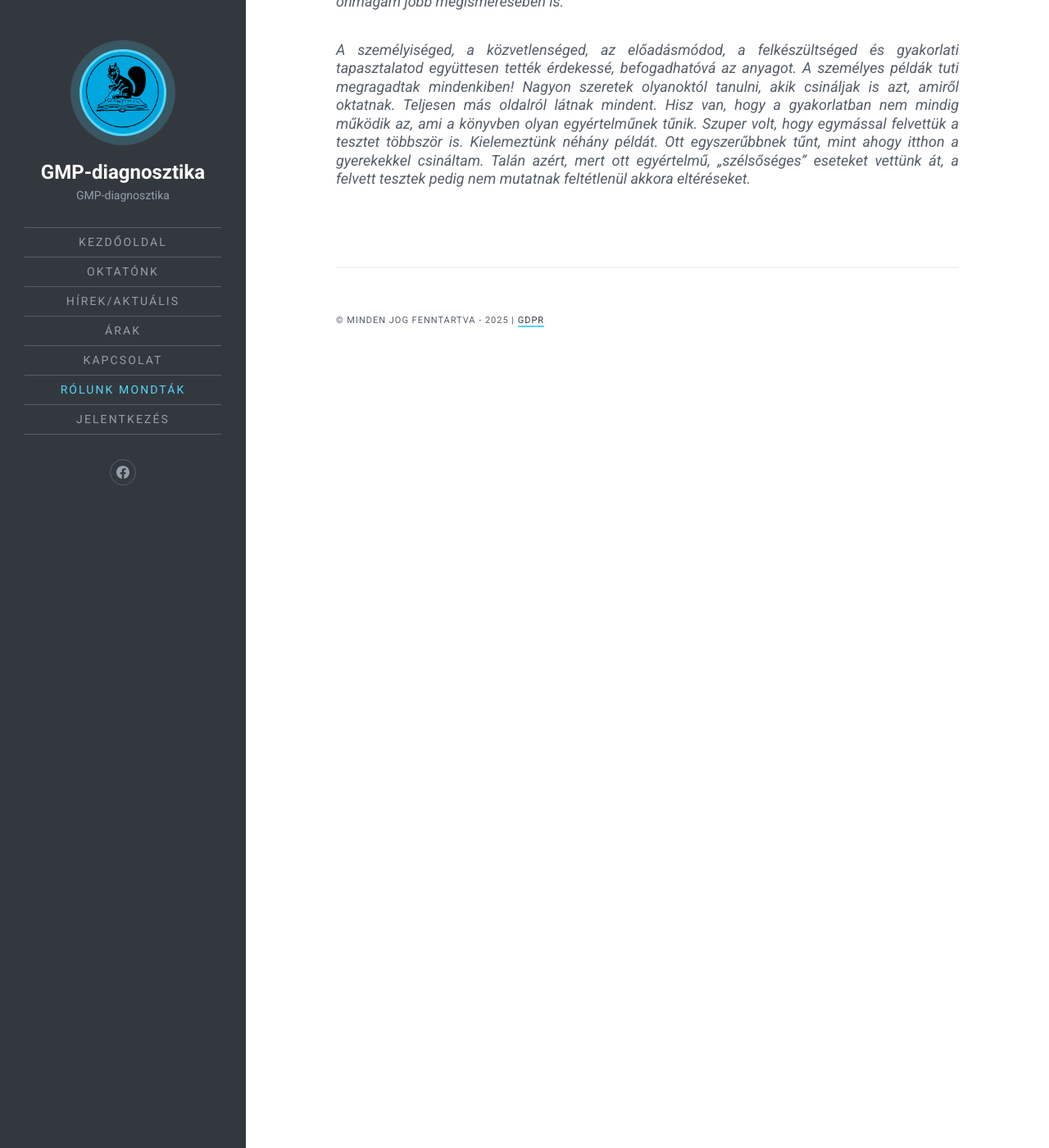
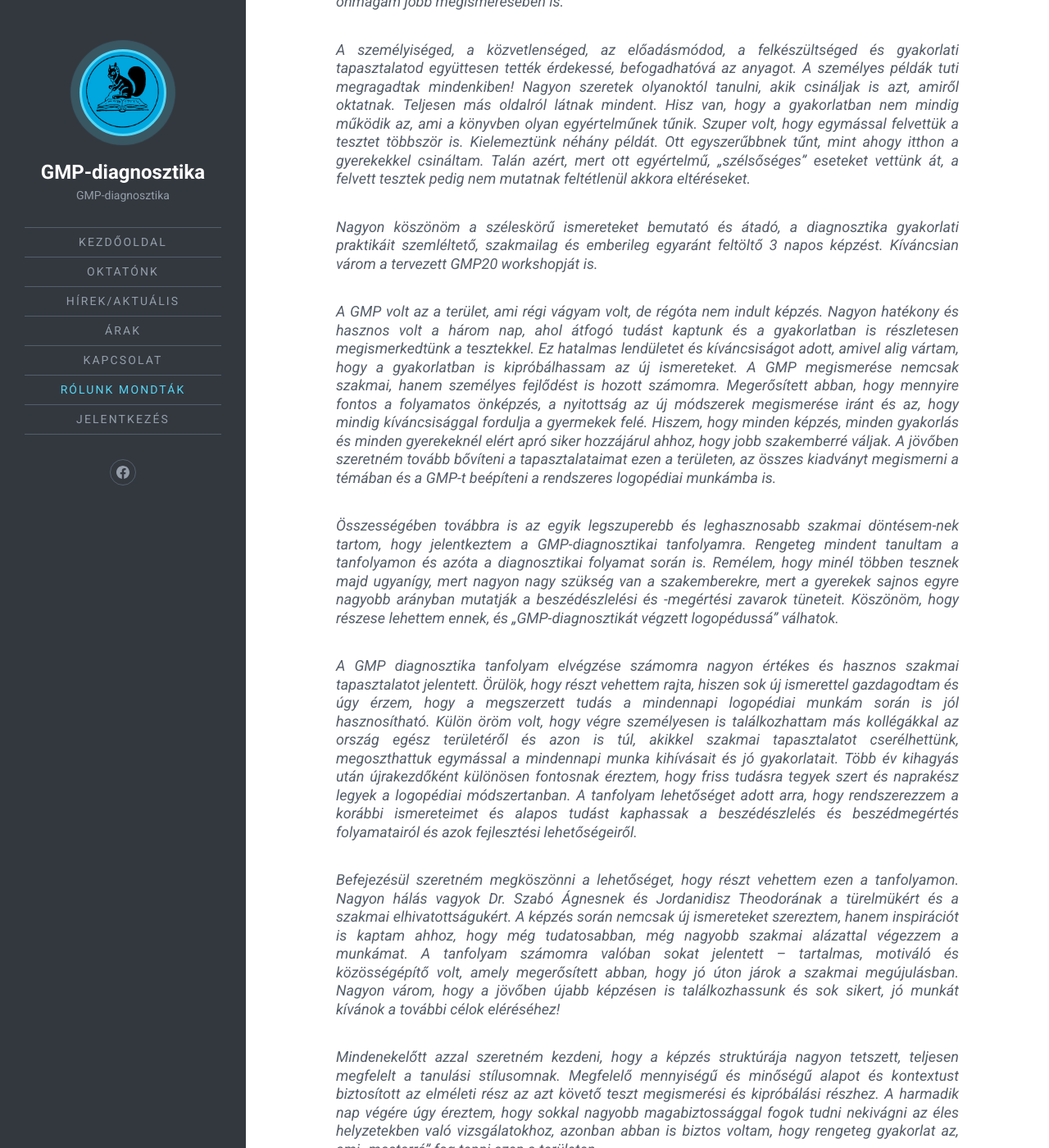
Before and after one commit to gmpdiagnosztika/gmpdiagnosztika.github.io, a Jekyll site: the page built from rolunkmondtak.md, in a window 1280 px wide and 1400 px high, scrolled down 1136 px. Shown: the whole window at 82% size. Built offline with Jekyll 4.4.1, drawn with Linux system fonts in a browser that asks for light colours; comment, search, counter and statistics services are not loaded; some of the changed text lies outside the part shown.

Commit message:
20251127

```diff
--- a/rolunkmondtak.md
+++ b/rolunkmondtak.md
@@ -16,3 +16,23 @@ image: images/logo.jpg
 >A tanfolyam mindhárom napja fantasztikus volt. A módszertan csodálatosan kidolgozott. Egy percig sem unatkoztunk. Dinamikus, mégis követhető volt. A struktúrája jól felépített, átgondolt. Különösen hasznos volt az elején az életkori sajátosságokat összefoglaló rész. Bár tanultuk ezeket korábban, de nagyon jó tudásfrissítés volt. Az alteszteken végig menve, mindegyiket alaposan átbeszéltük, elemeztük. Nagyon-nagyon gyakorlatorientált volt. Nem tagadom voltak mélypontok fáradtság/fáradás tekintetében, de mégis képes voltam folyamatos figyelemre, ami a szervezést és az előadásmódot egyaránt dicséri. Óriási megtiszteltetés volt Gósy tanárnő anyagát elsajátítani. Ágit megismerve (személyiségét, értékrendjét, tudását, szakmai alázatát és még sorolhatnám), Gósy tanárnő a legjobb emberre bízta a GMP tanfolyam továbbvitelét. Témához való viszonya, óriási szakmai tudása, tapasztalata magával ragadó volt. Ugyanakkor nagyon szimpatikus volt, hogy az emberi oldalát is megmutatta nekünk, és nem csupán a szakemberit. Különösen megfogott, hogy mesélnünk kellett a hobbinkról. Egy ilyen egyszerű kérdés annyi mindenre rávilágít önmagunkról, a mindennapjaink megéléséről és a pszichés jóllétünk fontosságáról önmagunk számára. Szerintem remek kérdés, gondolatindító volt. A teljes tanfolyam nagyon sokat adott számomra. És nem csak tudásban, hanem emberi kapcsolatokban, önmagam jobb megismerésében is.
 
 >A személyiséged, a közvetlenséged, az előadásmódod, a felkészültséged és gyakorlati tapasztalatod együttesen tették érdekessé, befogadhatóvá az anyagot. A személyes példák tuti megragadtak mindenkiben! Nagyon szeretek olyanoktól tanulni, akik csináljak is azt, amiről oktatnak. Teljesen más oldalról látnak mindent. Hisz van, hogy a gyakorlatban nem mindig működik az, ami a könyvben olyan egyértelműnek tűnik.  Szuper volt, hogy egymással felvettük a tesztet többször is. Kielemeztünk néhány példát. Ott egyszerűbbnek tűnt, mint ahogy itthon a gyerekekkel csináltam. Talán azért, mert ott egyértelmű, „szélsőséges” eseteket vettünk át, a felvett tesztek pedig nem mutatnak feltétlenül akkora eltéréseket.
+
+>Nagyon köszönöm a széleskörű ismereteket bemutató és átadó, a diagnosztika gyakorlati praktikáit szemléltető, szakmailag és emberileg egyaránt feltöltő 3 napos képzést. Kíváncsian várom a tervezett GMP20 workshopját is.
+
+>A GMP volt az a terület, ami régi vágyam volt, de régóta nem indult képzés. Nagyon hatékony és hasznos volt a három nap, ahol átfogó tudást kaptunk és a gyakorlatban is részletesen megismerkedtünk a tesztekkel. Ez hatalmas lendületet és kíváncsiságot adott, amivel alig vártam, hogy a gyakorlatban is kipróbálhassam az új ismereteket.
+A GMP megismerése nemcsak szakmai, hanem személyes fejlődést is hozott számomra. Megerősített abban, hogy mennyire fontos a folyamatos önképzés, a nyitottság az új módszerek megismerése iránt és az, hogy mindig kíváncsisággal fordulja a gyermekek felé. Hiszem, hogy minden képzés, minden gyakorlás és minden gyerekeknél elért apró siker hozzájárul ahhoz, hogy jobb szakemberré váljak. A jövőben szeretném tovább bővíteni a tapasztalataimat ezen a területen, az összes kiadványt megismerni a témában és a GMP-t beépíteni a rendszeres logopédiai munkámba is.
+
+>Összességében továbbra is az egyik legszuperebb és leghasznosabb szakmai döntésem-nek tartom, hogy jelentkeztem a GMP-diagnosztikai tanfolyamra. Rengeteg mindent tanultam a tanfolyamon és azóta a diagnosztikai folyamat során is. Remélem, hogy minél többen tesznek majd ugyanígy, mert nagyon nagy szükség van a szakemberekre, mert a gyerekek sajnos egyre nagyobb arányban mutatják a beszédészlelési és -megértési zavarok tüneteit. Köszönöm, hogy részese lehettem ennek, és „GMP-diagnosztikát végzett logopédussá” válhatok.
+
+>A GMP diagnosztika tanfolyam elvégzése számomra nagyon értékes és hasznos szakmai tapasztalatot jelentett. Örülök, hogy részt vehettem rajta, hiszen sok új ismerettel gazdagodtam és úgy érzem, hogy a megszerzett tudás a mindennapi logopédiai munkám során is jól hasznosítható. Külön öröm volt, hogy végre személyesen is találkozhattam más kollégákkal az ország egész területéről és azon is túl, akikkel szakmai tapasztalatot cserélhettünk, megoszthattuk egymással a mindennapi munka kihívásait és jó gyakorlatait. Több év kihagyás után újrakezdőként különösen fontosnak éreztem, hogy friss tudásra tegyek szert és naprakész legyek a logopédiai módszertanban. A tanfolyam lehetőséget adott arra, hogy rendszerezzem a korábbi ismereteimet és alapos tudást kaphassak a beszédészlelés és beszédmegértés folyamatairól és azok fejlesztési lehetőségeiről.
+
+>Befejezésül szeretném megköszönni a lehetőséget, hogy részt vehettem ezen a tanfolyamon. Nagyon hálás vagyok Dr. Szabó Ágnesnek és Jordanidisz Theodorának a türelmükért és a szakmai elhivatottságukért. A képzés során nemcsak új ismereteket szereztem, hanem inspirációt is kaptam ahhoz, hogy még tudatosabban, még nagyobb szakmai alázattal végezzem a munkámat. A tanfolyam számomra valóban sokat jelentett – tartalmas, motiváló és közösségépítő volt, amely megerősített abban, hogy jó úton járok a szakmai megújulásban.
+Nagyon várom, hogy a jövőben újabb képzésen is találkozhassunk és sok sikert, jó munkát kívánok a további célok eléréséhez!
+
+>Mindenekelőtt azzal szeretném kezdeni, hogy a képzés struktúrája nagyon tetszett, teljesen megfelelt a tanulási stílusomnak. Megfelelő mennyiségű és minőségű alapot és kontextust biztosított az elméleti rész az azt követő teszt megismerési és kipróbálási részhez. A harmadik nap végére úgy éreztem, hogy sokkal nagyobb magabiztossággal fogok tudni nekivágni az éles helyzetekben való vizsgálatokhoz, azonban abban is biztos voltam, hogy rengeteg gyakorlat az, ami „mesterré” fog tenni ezen a területen.
+
+>A képzés három napja intenzív, fárasztó, ugyanakkor rendkívül tartalmas, érdekes, és inspiráló volt számomra. Azon túl, hogy Dr. Szabó Ágnes megnyerő, kedves, nagytudású ember, a tanfolyam szerkezetileg jól felépített, az ismereteket rendszerbe foglalva, a gyakorlattal kiegészítve nyújtotta a résztvevőknek. A kis asztaloknál elhelyezett csoportok tagjai között szakmai, már-már baráti kapcsolatok szövődtek, amelyek remélhetőleg tartósak maradnak.
+
+>Szeretném megemlíteni, hogy az oktatóval való munka rendkívül inspiráló volt számomra. Nagyon kedves, és segítőkész volt, minden kérdésemre türelmesen, magas szakmai színvonalon válaszolt, szinte azonnal ahogy a levelemet elküldtem neki. Érezhető volt, hogy nemcsak nagy tudással, hanem hivatástudattal és empátiával is rendelkezik. Hangszíne, tempója már az első nap magával ragadott, kimondottan kellemes volt hallgatni előadás közben. Örülök, hogy lehetőségem volt tőle tanulni, és hogy a vizsgálatok során felmerülő kérdéseimmel a támogatására számíthattam. Kifejezetten motiváló volt a hozzáállása és a szakmai igényessége, ami számomra is megerősítette, hogy jó úton haladok a logopédiai pályán.
+
+>Örülök, hogy belevágtam a képzésbe. Köszönöm a sok-sok tudást, élmény és tapasztalatmegosztást. Nagyon célzottan, tudatosan, aprólékosan adtad át mind az elméleti, mind a tesztfelvételi, mind pedig a gyakorlati részt. A tőled hallott elméleti és gyakorlati rész napi szinten része ugyan a munkámnak, legyen szó 2 évesről, vagy óvodásról, de így komplexen látva egy újabb megerősítést adott. Szívből fogom ajánlani azt a képzést másoknak is.
```
Also changed, not shown: _news/2025-10-03-2026-tanev.md (deleted, +0 -10 lines), _news/2025-11-27-Kepzesek-2026-ban.md (added, +10 -0 lines).
